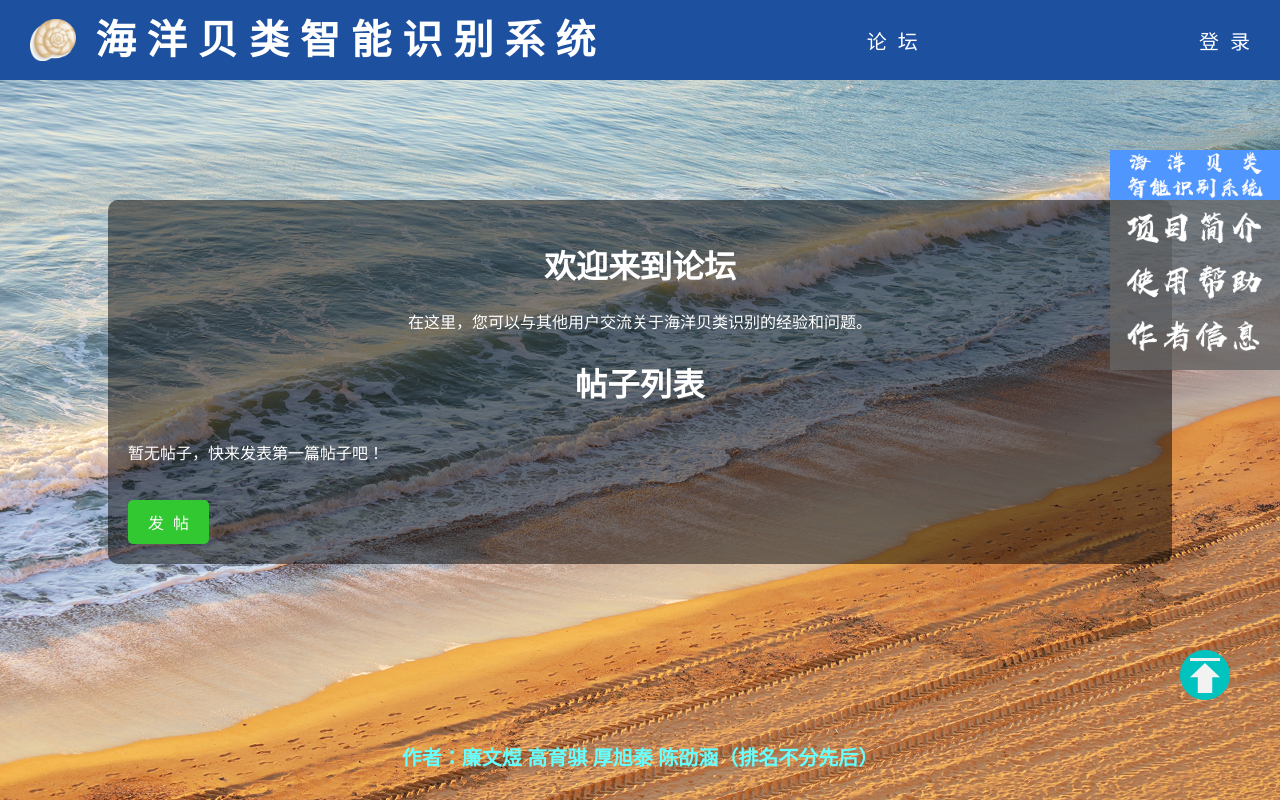
After one commit to cfxsvbtgasc21/seashells, a Flask app: page /blog/ in a window 1280 px wide. The commit adds this page. Run offline with Flask 3, Linux system fonts and the light colour scheme; some libraries are stand-ins or nearby versions.

Commit message:
封装论坛

```diff
--- a/app.py
+++ b/app.py
@@ -7,6 +7,7 @@ from models import User
 from flask_migrate import Migrate
 from recognition import rec
 from log import Log
+from blog import blog
 import threading
 import config
 import schedule
@@ -31,6 +32,8 @@ migrate = Migrate(app, db)
 # flask.session['email_code'] = '1234'
 app.register_blueprint(rec, url_prefix='/rec')
 app.register_blueprint(Log, url_prefix='/log')  # 为Log模块添加前缀
+app.register_blueprint(blog, url_prefix='/blog')
+
 UPLOAD_FOLDER = 'static/uploads'# 原始图片上传到的相对路径
 app.jinja_env.filters['zip'] = zip
 app.config['MAX_CONTENT_LENGTH'] = 16 * 1024 * 1024  # 限制上传文件大小为16MB
--- /dev/null
+++ b/blog/__init__.py
@@ -0,0 +1,4 @@
+from flask import Blueprint
+# 创建蓝图实例
+blog = Blueprint('blog', __name__)
+from . import views
--- /dev/null
+++ b/blog/views.py
@@ -0,0 +1,36 @@
+import flask
+from . import blog
+from flask import Flask, render_template, request, flash, redirect, url_for, session, jsonify
+# from .forms import RegisterForm,LoginForm
+from models import db, User
+from werkzeug.security import generate_password_hash, check_password_hash
+from datetime import datetime
+from flask_wtf.csrf import generate_csrf
+import random
+from exts import db,mail
+from flask_mail import Message
+
+
+# 从数据库中获取帖子数据
+# posts = Post.query.all()
+@blog.route('/')
+def show_blog():
+    return render_template('forum.html',posts=None)
+@blog.route('/post')
+def post():
+    return render_template('post.html')
+
+# @blog.route('/submit_post', methods=['GET','POST'])
+# def submit_post():
+#     return redirect(url_for('blog.blog'))
+#
+# @blog.route('/post_detail', methods=['GET', 'POST'])
+# def post_detail():
+#     return redirect(url_for('blog.blog'))
+
+    # title = request.form['title']
+    # content = request.form['content']
+    # author = current_user.username  # 假设用户已登录
+    # new_post = Post(title=title, content=content, author=author)
+    # db.session.add(new_post)
+    # db.session.commit()
--- a/log/views.py
+++ b/log/views.py
@@ -9,6 +9,7 @@ from flask_wtf.csrf import generate_csrf
 import random
 from exts import db,mail
 from flask_mail import Message
+
 CAPTCHA_CODE = '1234'
 @Log.route('/login', methods=['GET', 'POST'])
 def login():
@@ -58,7 +59,8 @@ def register():
             # 存储验证码（有效期5分钟）
             flask.session['code'] = code
             flask.session['code_timestamp'] = datetime.now()
-
+            # msg=Message(subject="海洋贝类智能识别系统注册",recipients=[email],body=f"验证码:{code}")
+            # mail.send(msg)
             # 发送邮件（此处模拟打印到控制台）
             print(f'[模拟邮件] 验证码发送至 {email}: {code}')
             return jsonify(code=200, message='验证码已发送')
--- a/static/css/global.css
+++ b/static/css/global.css
@@ -26,51 +26,138 @@ a {
 .box0 {
     width: 100%;
     height: 80px;
-    margin: 0px;
-    padding: 0px;
+    margin: 0;
+    padding: 0;
     position: fixed;
-    left: 0px;
-    top: 0px;
-    background-position: center center;
+    left: 0;
+    top: 0;
     background-color: #1E50A0;
+    display: flex;
+    align-items: center;
+    justify-content: space-between;
 }
+.logo-section {
+    display: flex;
+    align-items: center;
+    margin-left: 20px;
+}
+.forum-section {
+    margin: 0 30px;
+}
+
+.user-section {
+    display: flex;
+    align-items: center;
+    margin-right: 20px;
+}
+
 
 .box0 p1 {
     font-size: 40px;
     opacity: 1;
     color: #FFFFFF;
     line-height: 100%;
-    left: 120px;
-    top: 20px;
-    position: fixed;
     font-family: "Microsoft Yahei", Arial, Helvetica, sans-serif;
     font-weight: bold;
+    margin-left: 20px;
     text-decoration: none;
 }
 
 .box0 p4 {
     font-size: 20px;
-    opacity: 1;
     color: #FFFFFF;
-    line-height: 100%;
-    right: 50px;
-    top: 30px;
-    position: fixed;
     font-family: "Microsoft Yahei", Arial, Helvetica, sans-serif;
     font-weight: normal;
+    margin: 0 10px;
     text-decoration: none;
+}
+
+
+.box0 .logout-btn {
+    font-size: 20px;
+    color: #FFFFFF;
+    font-family: "Microsoft Yahei", Arial, Helvetica, sans-serif;
+    margin-left: 10px;
+    transition: opacity 0.3s;
 }
 
 .box0 img {
     opacity: 1;
-    left: 40px;
-    top: 20px;
-    position: fixed;
+    margin-left: 10px;
     -webkit-user-drag: none;
     -moz-user-drag: none;
     -ms-user-drag: none;
     user-drag: none;
 }
+.forum-link {
+    font-size: 20px;
+    color: #FFFFFF;
+    font-family: "Microsoft Yahei", Arial, Helvetica, sans-serif;
+    transition: color 0.3s;
+    text-decoration: none;
+}
+
+.forum-link:hover {
+    color: #dddddd;
+    text-decoration: underline;
+}
+
+.forum-content {
+    width: 80%;
+    margin: 0 auto;
+    padding-top: 100px;
+    background-color: rgba(0, 0, 0, 0.5);
+    border-radius: 10px;
+    padding: 20px;
+}
+
+/* 发帖内容样式 */
+.post-content {
+    width: 80%;
+    margin: 0 auto;
+    padding-top: 100px;
+    background-color: rgba(0, 0, 0, 0.5);
+    border-radius: 10px;
+    padding: 20px;
+}
+
+/* 帖子列表样式 */
+.post-list {
+    margin-top: 20px;
+}
+
+.post-item {
+    background-color: rgba(255, 255, 255, 0.1);
+    border-radius: 5px;
+    padding: 15px;
+    margin-bottom: 15px;
+}
+
+.post-item h3 {
+    color: #32c832;
+    margin-bottom: 10px;
+}
+
+.post-item p {
+    color: white;
+}
+
+/* 发帖按钮样式 */
+.post-button {
+    background-color: #32c832;
+    color: white;
+    border: none;
+    padding: 10px 20px;
+    font-size: 16px;
+    border-radius: 5px;
+    cursor: pointer;
+    margin-top: 20px;
+}
+
+.post-button:hover {
+    background-color: #29a629;
+}
+
 
 .box1 {
     margin: 0px;
--- a/templates/base.html
+++ b/templates/base.html
@@ -1,8 +1,5 @@
 <!DOCTYPE html>
 <html>
-<meta charset="UTF-8">
-<meta name="viewport" content="width=device-width,initial-scale=1.0">
-
 <head>
     <title>{% block title %}海洋贝类智能识别系统{% endblock %}</title>
     <link rel="stylesheet" type="text/css" href="{{url_for('static',filename='css/global.css')}}">
@@ -14,16 +11,25 @@
 
 <body oncontextmenu=self.event.returnValue=false onselectstart="return false">
     <div class="box0">
-        <a  href="./index.html"><img src="{{url_for('static',filename='images/LOGO.ico')}}" align="center" width=45.6px height=42.65px></a>
-        <a  href="./index.html"><p1>海&nbsp;洋&nbsp;贝&nbsp;类&nbsp;智&nbsp;能&nbsp;识&nbsp;别&nbsp;系&nbsp;统</p1></a>
+        <div class="logo-section">
+            <a href="{{ url_for('index') }}"><img src="{{url_for('static',filename='images/LOGO.ico')}}" align="center" width=45.6px height=42.65px></a>
+            <a href="{{ url_for('index') }}"><p1>海&nbsp;洋&nbsp;贝&nbsp;类&nbsp;智&nbsp;能&nbsp;识&nbsp;别&nbsp;系&nbsp;统</p1></a>
+        </div>
+
+        <div class="forum-section">
+            <a href="{{ url_for('blog.show_blog') }}" class="forum-link"><p4>论&nbsp;&nbsp;坛</p4></a>
+        </div>
+
+        <div class="user-section">
             {% if user %}
             <p4>{{ user.username }}</p4>
-			<a href="{{ url_for('Log.logout') }}"><p4>退&nbsp;&nbsp;出</p4></a>
+            <a class="logout-btn" href="{{ url_for('Log.logout') }}">退&nbsp;&nbsp;出</a>
             {% else %}
             <a href="{{ url_for('Log.login') }}">
                 <p4>登&nbsp;&nbsp;录</p4>
             </a>
             {% endif %}
+        </div>
     </div>
     <div class="box3">
         <a href="./index.html">
--- /dev/null
+++ b/templates/forum.html
@@ -0,0 +1,27 @@
+{% extends 'base.html' %}
+
+{% block content %}
+<div class="forum-content">
+    <h1 style="text-align: center; color: white;">欢迎来到论坛</h1>
+    <p style="text-align: center; color: white;">在这里，您可以与其他用户交流关于海洋贝类识别的经验和问题。</p>
+
+    <!-- 帖子列表 -->
+    <div class="post-list">
+        <h2 style="color: white;">帖子列表</h2>
+        {% if posts %}
+        {% for post in posts %}
+        <div class="post-item">
+            <h3><a href="{{ url_for('blog.post_detail', post_id=post.id) }}" style="color: #32c832;">{{ post.title }}</a></h3>
+            <p>作者：{{ post.author }} &nbsp;&nbsp; 发布时间：{{ post.created_at.strftime('%Y-%m-%d') }}</p>
+            <p>{{ post.content }}</p>
+        </div>
+        {% endfor %}
+        {% else %}
+        <p style="color: white;">暂无帖子，快来发表第一篇帖子吧！</p>
+        {% endif %}
+    </div>
+
+    <!-- 发帖按钮 -->
+    <button class="post-button" onclick="location.href='{{ url_for('blog.post') }}';">发&nbsp;&nbsp;帖</button>
+</div>
+{% endblock %}
```
Also changed, not shown: templates/post.html (added, +18 -0 lines). Lines whose indentation alone changed are shown as unchanged.
